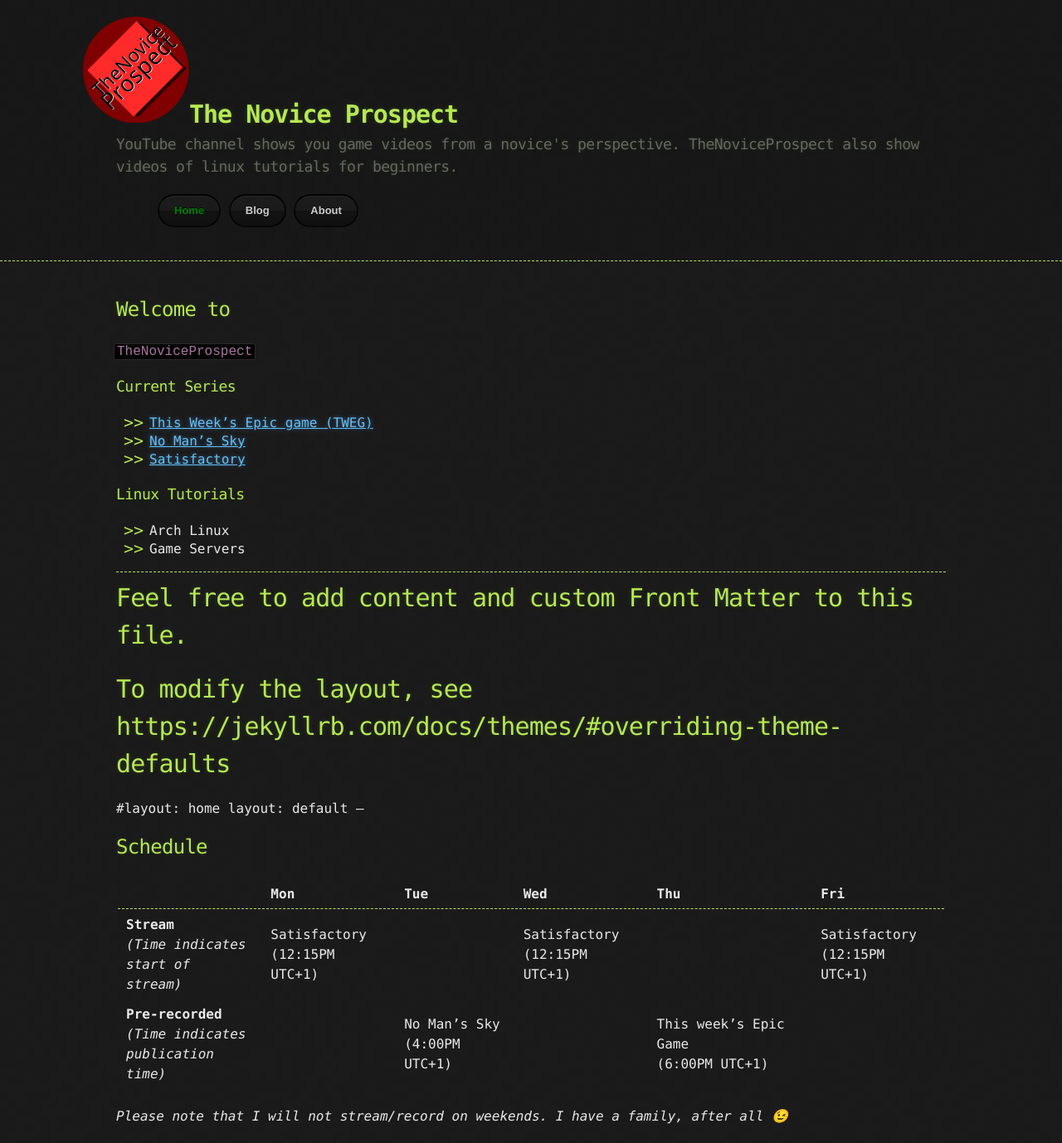
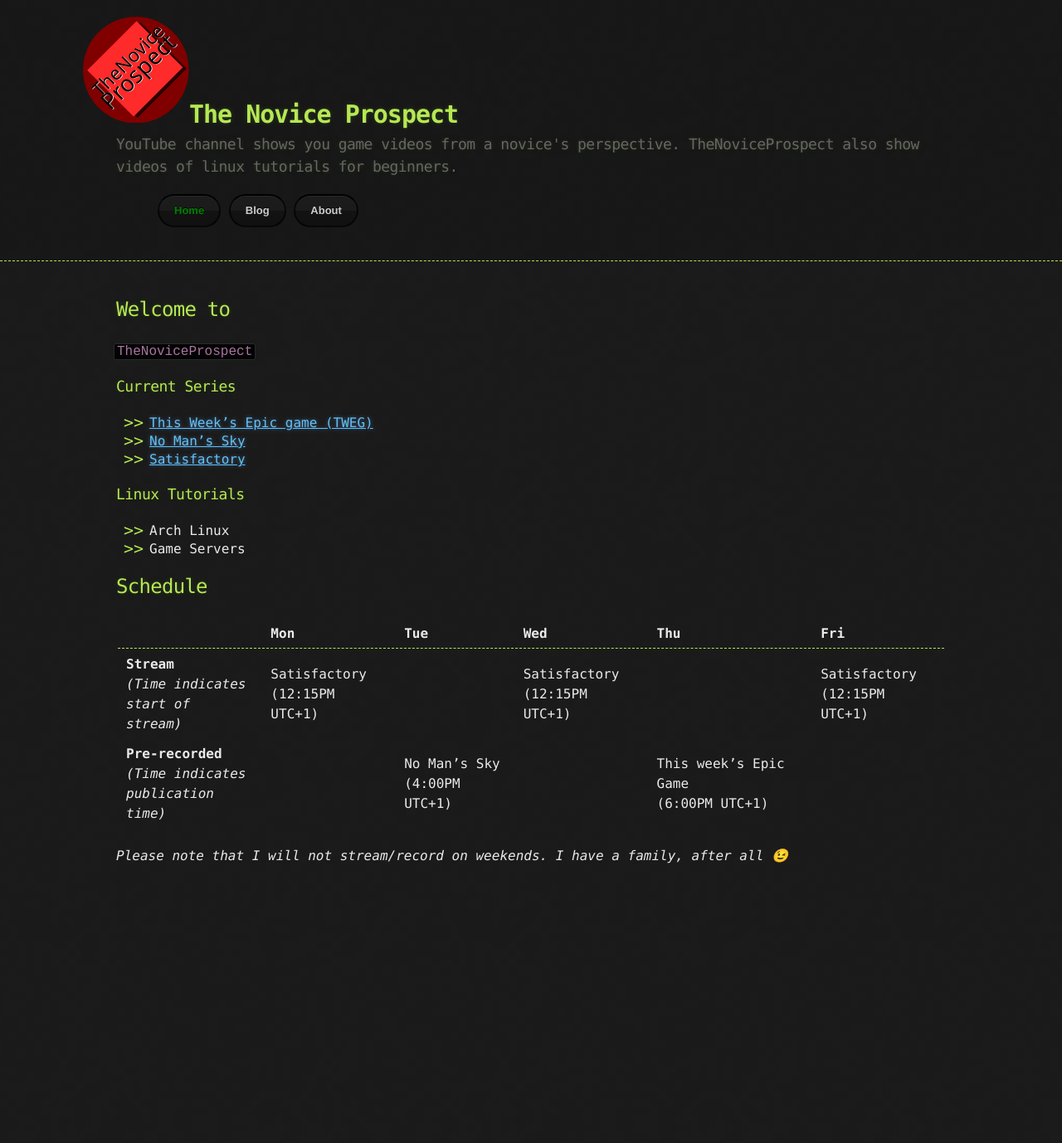
Before and after one commit to TheNoviceProspect/thenoviceprospect.github.io, a Jekyll site: the page built from index.md, in a window 1280 px wide. Shown: the whole page at 83% size. Built offline with Jekyll 4.4.1, drawn with Linux system fonts in a browser that asks for light colours; emoji names are drawn with the system emoji font; our own code applies the rules of GitHub Pages for plain Markdown files; after the commit the page ends 1064 px from its top, so only the background shows below that.

Commit message:
`{% include somefile.md %}` requires there to be NO frontmatter

```diff
--- a/_includes/schedule.md
+++ b/_includes/schedule.md
@@ -1,10 +1,3 @@
----
-# Feel free to add content and custom Front Matter to this file.
-# To modify the layout, see https://jekyllrb.com/docs/themes/#overriding-theme-defaults
-
-#layout: home
-layout: default
----
 ## Schedule
 
 |                                                            | **Mon**                         | **Tue**                        | **Wed**                         | **Thu**                                 | **Fri**                         |
```
